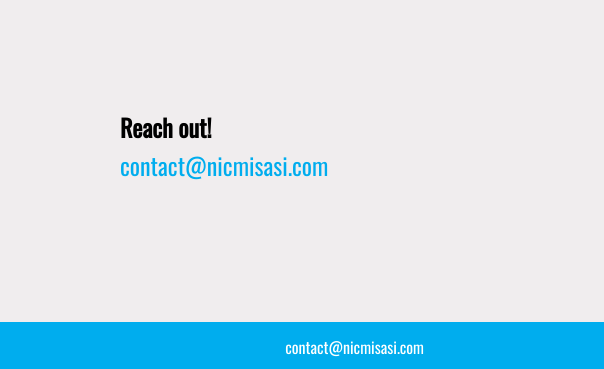
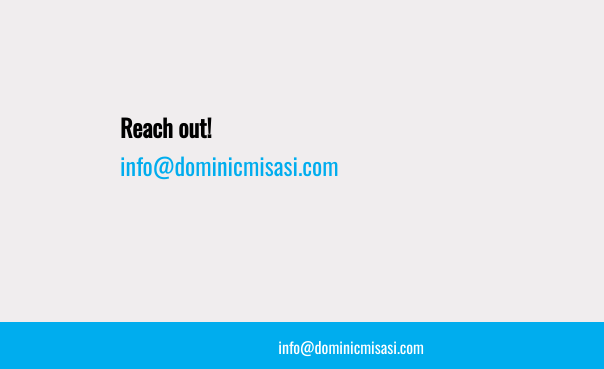
Before and after one commit to Meshtatsuo/BC_CH02_PortfolioSite, a plain HTML site: page index.html in a window 1280 px wide. Shown: the part 2523-2892 px from the top of the page, 676-1280 px from the left. Drawn offline with nearby package versions, Linux system fonts and the light colour scheme.

Commit message:
email update

```diff
--- a/index.html
+++ b/index.html
@@ -204,7 +204,7 @@
       <div id="contact-info">
         <h3>Reach out!</h3>
         <p>
-          <a href="mailto: contact@nicmisasi.com" id="contact-email">contact@nicmisasi.com</a>
+          <a href="mailto: info@dominicmisasi.com" id="contact-email">info@dominicmisasi.com</a>
         </p>
       </div>
     </div>
@@ -218,7 +218,7 @@
 
     <div id="contact-info">
 
-      <a href="mailto: contact@nicmisasi.com">contact@nicmisasi.com</a>
+      <a href="mailto: info@dominicmisasi.com">info@dominicmisasi.com</a>
 
     </div>
   </footer>
```
